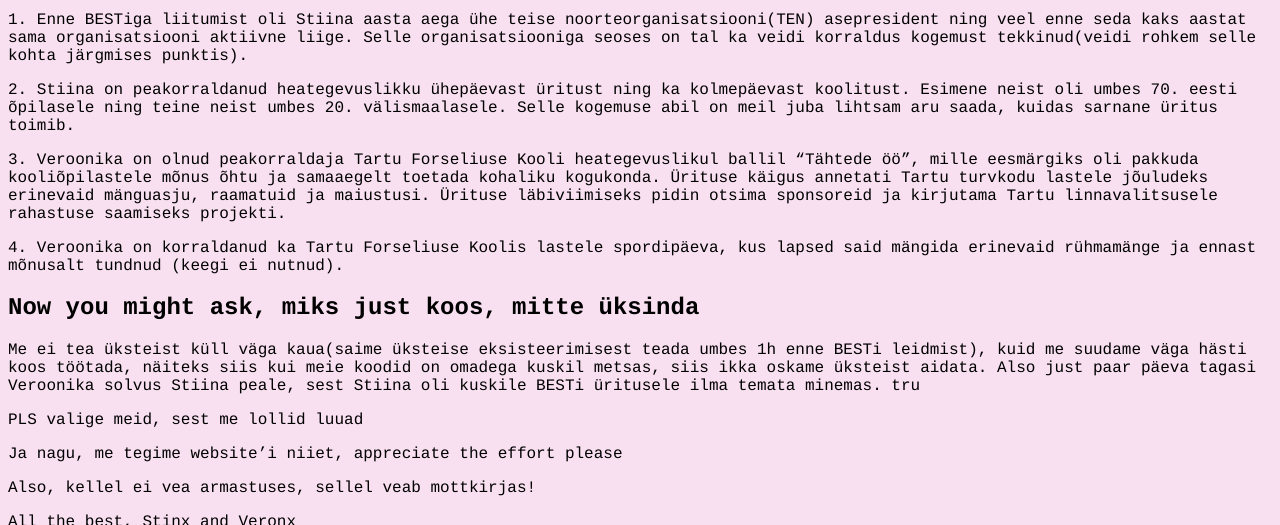
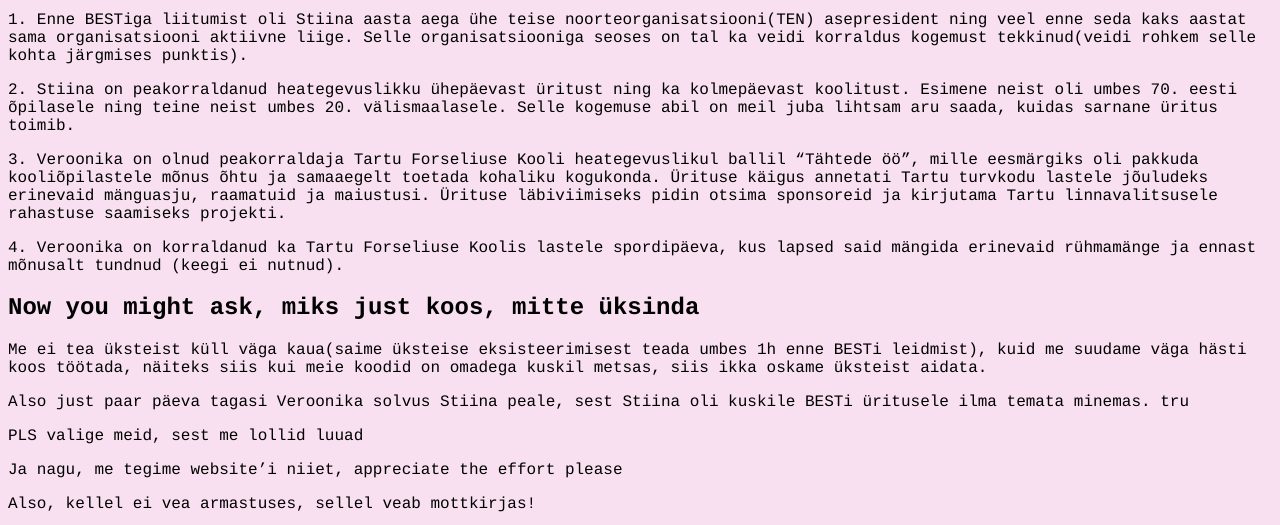
Before and after one commit to stinxu/stinxu.github.io, a plain HTML site: page index.html in a window 1280 px wide. Shown: the part 589-1114 px from the top of the page. Drawn offline with Linux system fonts and the light colour scheme.

Commit message:
pushid w ei

```diff
--- a/index.html
+++ b/index.html
@@ -25,8 +25,8 @@
 <p style="font-family:courier;"></p>
 
 <h2 style="font-family:courier;">Now you might ask, miks just koos, mitte üksinda</h2>
-<p style="font-family:courier;">Me ei tea üksteist küll väga kaua(saime üksteise eksisteerimisest teada umbes 1h enne BESTi leidmist), kuid me suudame väga hästi koos töötada, näiteks siis kui meie koodid on omadega kuskil metsas, siis ikka oskame üksteist aidata.
-Also just paar päeva tagasi Veroonika solvus Stiina peale, sest Stiina oli kuskile BESTi üritusele ilma temata minemas. tru</p>
+<p style="font-family:courier;">Me ei tea üksteist küll väga kaua(saime üksteise eksisteerimisest teada umbes 1h enne BESTi leidmist), kuid me suudame väga hästi koos töötada, näiteks siis kui meie koodid on omadega kuskil metsas, siis ikka oskame üksteist aidata.</p>
+<p style="font-family:courier;">Also just paar päeva tagasi Veroonika solvus Stiina peale, sest Stiina oli kuskile BESTi üritusele ilma temata minemas. tru</p>
 <p style="font-family:courier;">PLS valige meid, sest me lollid luuad</p>
 <p style="font-family:courier;">Ja nagu, me tegime website’i niiet, appreciate the effort please</p>
 <p style="font-family:courier;">Also, kellel ei vea armastuses, sellel veab mottkirjas!</p>
```
